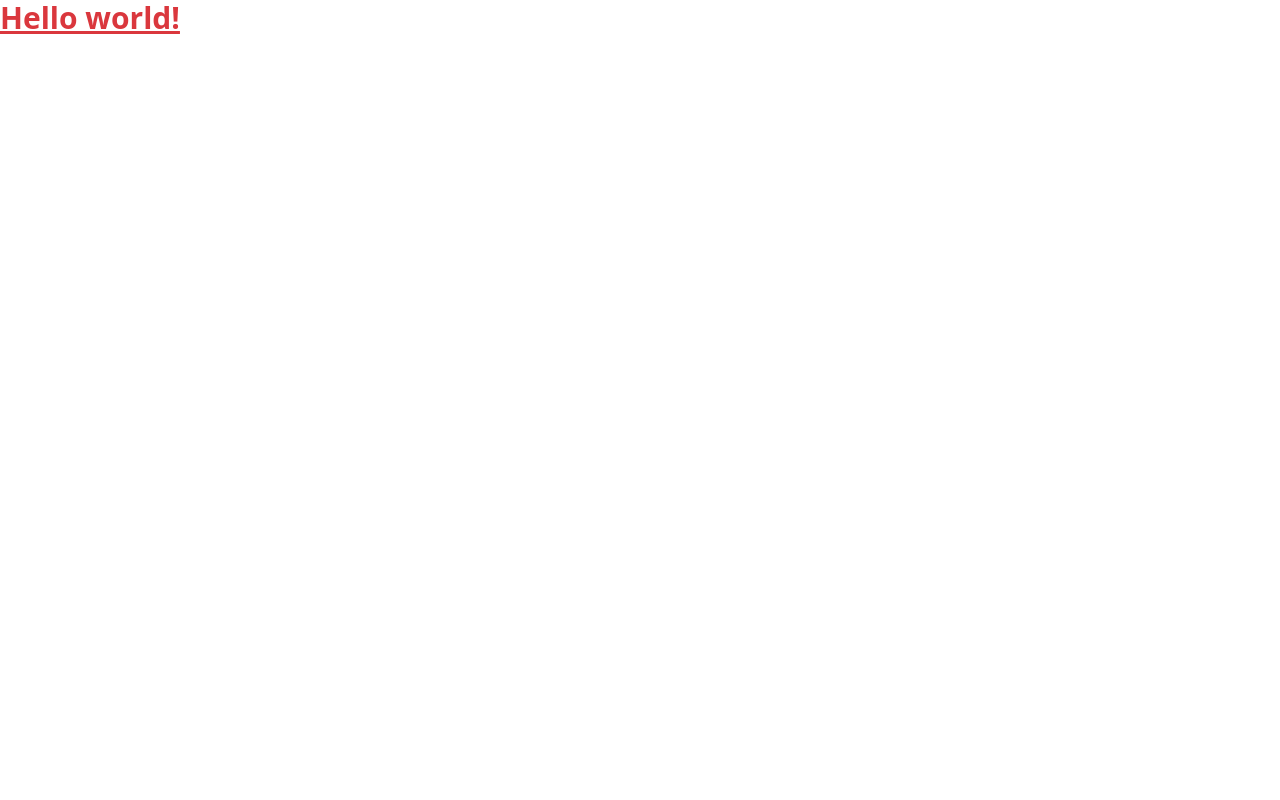
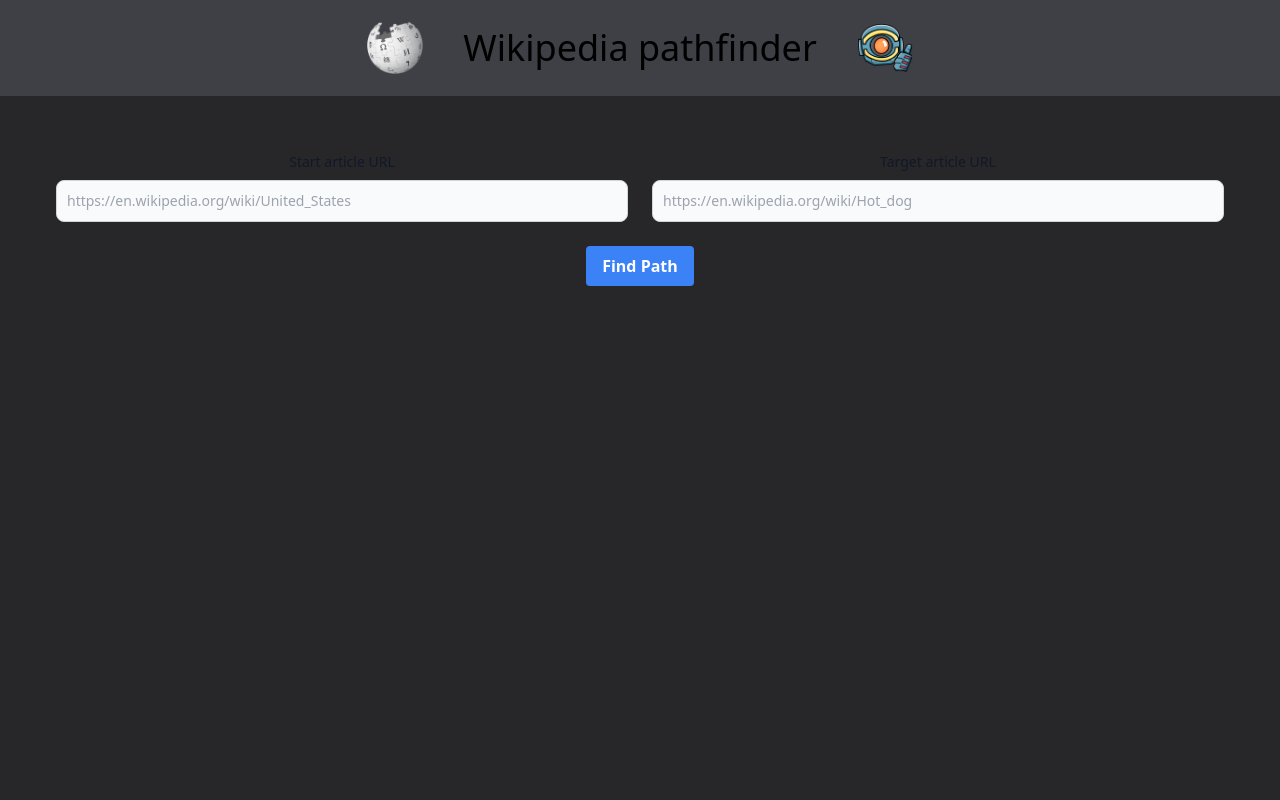
Before and after one commit to AlexTuTruong/wikipedia-pathfinder, a Flask app: page / in a window 1280 px wide. Before the commit the page is almost empty. Run offline with Flask 3, Linux system fonts and the light colour scheme; some libraries are stand-ins or nearby versions.

Commit message:
Added rough index page

```diff
--- a/src/templates/base.html
+++ b/src/templates/base.html
@@ -17,7 +17,7 @@
         }
       </script>
 </head>
-<body>
+<body class="bg-zinc-800 size-full min-h-screen">
     {% block body %}
     <!-- Jinja will serve content here -->
     {% endblock %}
--- a/src/templates/index.html
+++ b/src/templates/index.html
@@ -1,7 +1,22 @@
 {% extends "base.html" %}
 
 {% block body %}
-    <h1 class="text-3xl font-bold underline text-clifford">
-        Hello world!
-    </h1>
+    <div class="flex items-center justify-center content-center h-24 w-screen bg-zinc-700">
+        <img class="object-scale-down h-14 w-14 mx-10" src="/static/images/wikipedia-logo.png" alt="Wikipedia logo">
+        <header class="text-center text-4xl">Wikipedia pathfinder</header>
+        <img class="object-scale-down h-14 w-14 mx-10" src="/static/images/pathfinder.png" alt="Pathfinder image">
+    </div>
+    <div class="flex-1 grid gap-6 mb-6 size-11/12 md:grid-cols-2 place-items-center h-full w-screen px-14 pt-14">
+        <div class="w-full">
+            <label for="first_name" class="block mb-2 text-sm font-medium text-gray-900 dark:text-white text-center">Start article URL</label>
+            <input type="text" id="first_name" class="bg-gray-50 border border-gray-300 text-gray-900 text-sm rounded-lg focus:ring-blue-500 focus:border-blue-500 block w-full p-2.5 dark:bg-gray-700 dark:border-gray-600 dark:placeholder-gray-400 dark:text-white dark:focus:ring-blue-500 dark:focus:border-blue-500" placeholder="https://en.wikipedia.org/wiki/United_States" required />
+        </div>
+        <div class="w-full">
+            <label for="last_name" class="block mb-2 text-sm font-medium text-gray-900 dark:text-white text-center">Target article URL</label>
+            <input type="text" id="last_name" class="bg-gray-50 border border-gray-300 text-gray-900 text-sm rounded-lg focus:ring-blue-500 focus:border-blue-500 block w-full p-2.5 dark:bg-gray-700 dark:border-gray-600 dark:placeholder-gray-400 dark:text-white dark:focus:ring-blue-500 dark:focus:border-blue-500" placeholder="https://en.wikipedia.org/wiki/Hot_dog" required />
+        </div>
+    </div>
+    <div class="flex items-center justify-center content-center w-screen">
+        <button class="bg-blue-500 hover:bg-blue-700 text-white font-bold py-2 px-4 rounded">Find Path</button>
+    </div>
 {% endblock %}
```
Also changed, not shown: run.py (line endings or trailing spaces), src/static/images/pathfinder.png (added), src/static/images/wikipedia-logo.png (added).
